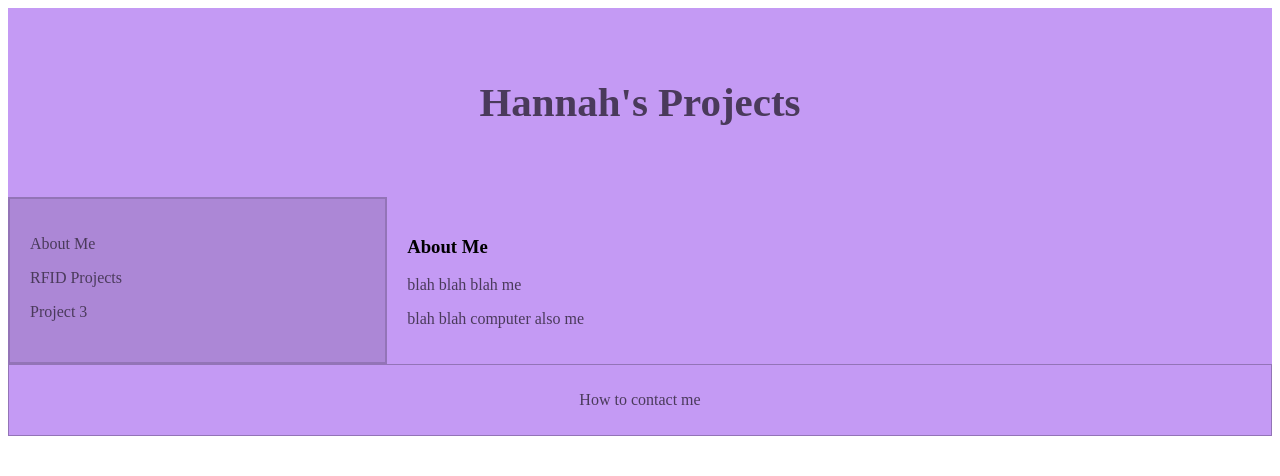
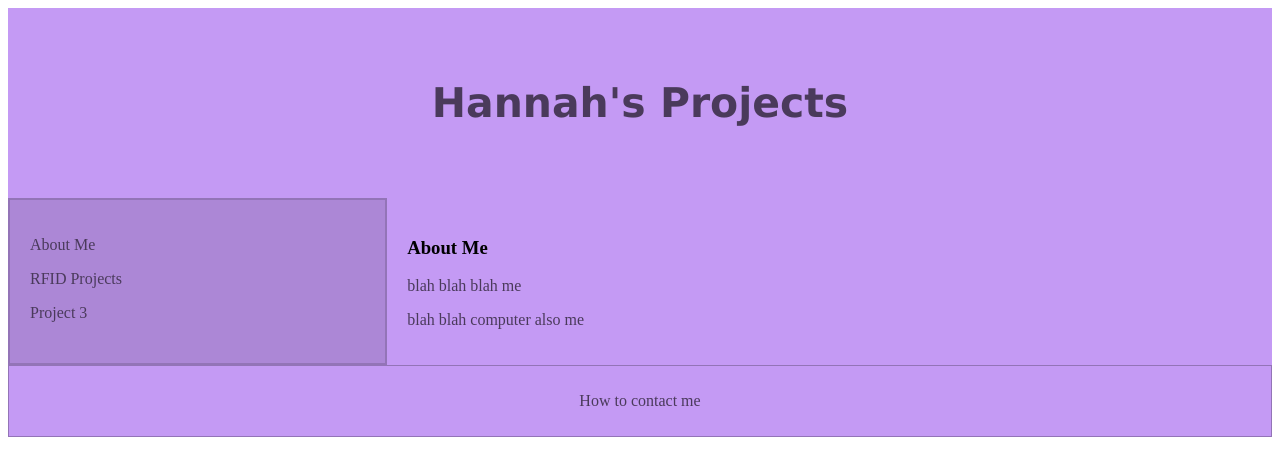
Before and after one commit to hannahgamache/hannahgamache.github.io, a plain HTML site: page index.html in a window 1280 px wide. Drawn offline with Linux system fonts and the light colour scheme.

Commit message:
Update index.html

```diff
--- a/index.html
+++ b/index.html
@@ -7,7 +7,6 @@
   box-sizing: border-box;
 }
 
-
 p	{color:#4A3A5B;}
 header {
   background-color: #C49AF4;
@@ -15,6 +14,7 @@ header {
   text-align: center;
   font-size: 35px;
   color: #4A3A5B;
+  font-family: Geneva
 }
 section {
   display: -webkit-flex;
```
